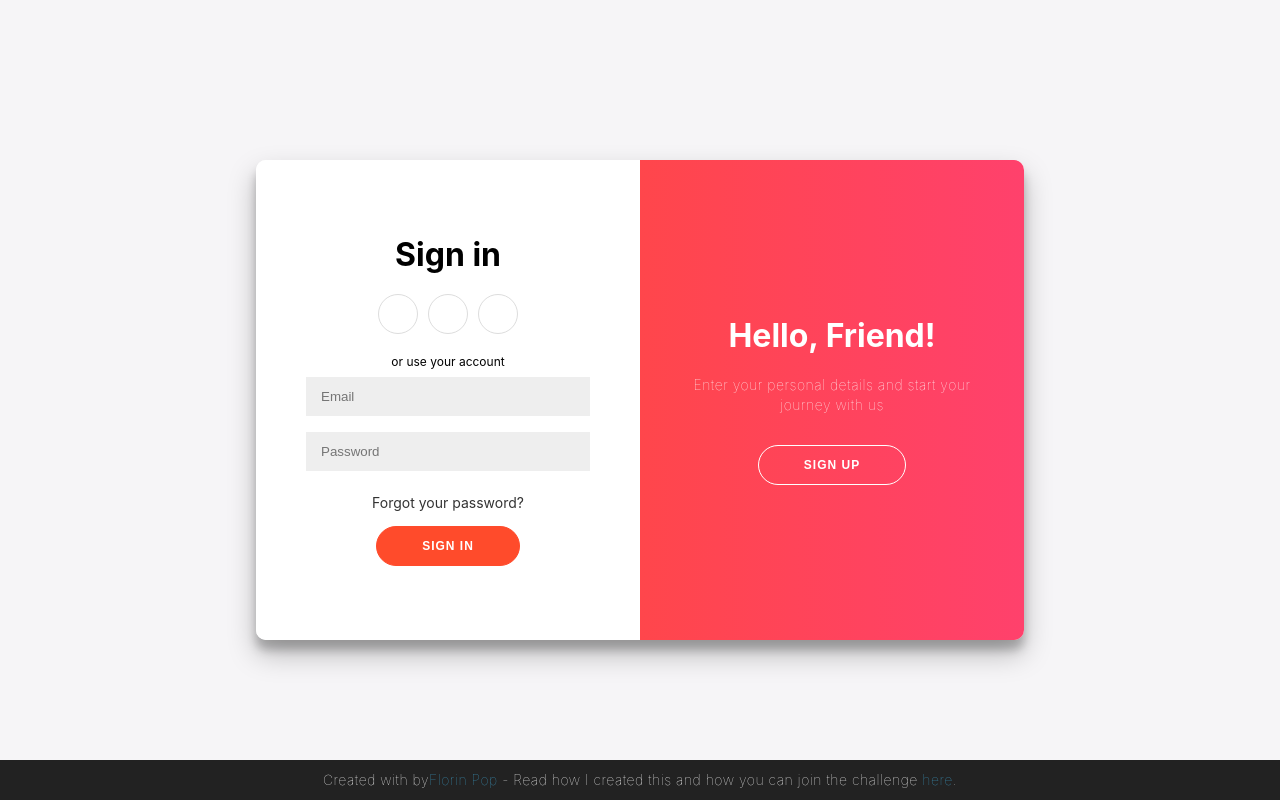
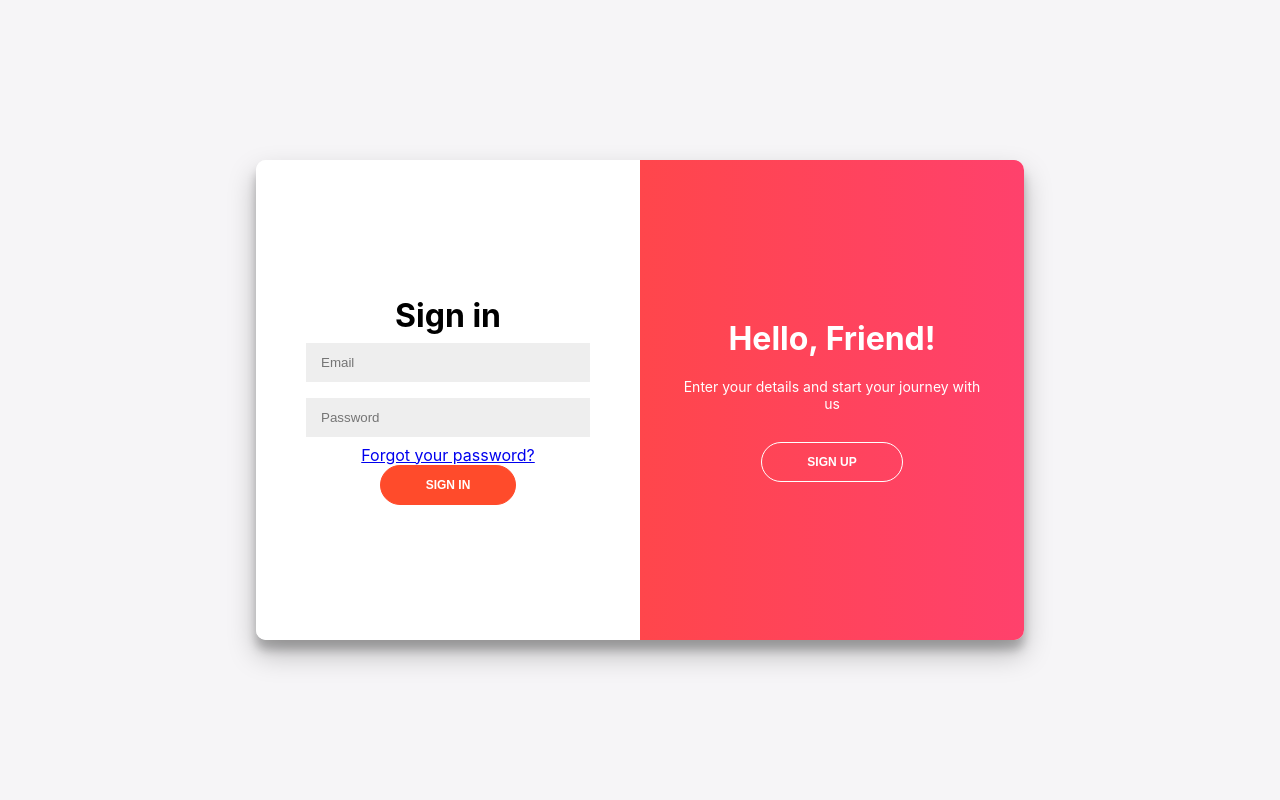
Before and after one commit to Rohithstu/circular-economy-platform, a React (Create React App) app in the folder frontend/: page / in a window 1280 px wide. Built offline with nearby package versions, Linux system fonts and the light colour scheme.

Commit message:
changes made

```diff
--- a/frontend/src/App.jsx
+++ b/frontend/src/App.js
@@ -1,5 +1,3 @@
-// src/App.jsx
-
 import React, { useState } from "react";
 import { BrowserRouter as Router, Routes, Route, Navigate } from "react-router-dom";
 import Marketplace from "./components/Marketplace";
@@ -43,7 +41,7 @@ const App = () => {
           }
         />
 
-        {/* Catch-all for unknown routes */}
+        {/* Catch-all */}
         <Route path="*" element={<Navigate to="/" replace />} />
       </Routes>
     </Router>
--- a/frontend/src/components/AuthForm.css
+++ b/frontend/src/components/AuthForm.css
@@ -1,9 +1,6 @@
-/* src/components/AuthForm.css */
 @import url('https://fonts.googleapis.com/css?family=Montserrat:400,800');
 
-* {
-	box-sizing: border-box;
-}
+* { box-sizing: border-box; }
 
 body {
   background: #f6f5f7;
@@ -16,33 +13,8 @@ body {
   margin: -20px 0 50px;
 }
 
-h1 {
-	font-weight: bold;
-	margin: 0;
-}
-
-h2 {
-	text-align: center;
-}
-
-p {
-	font-size: 14px;
-	font-weight: 100;
-	line-height: 20px;
-	letter-spacing: 0.5px;
-	margin: 20px 0 30px;
-}
-
-span {
-	font-size: 12px;
-}
-
-a {
-	color: #333;
-	font-size: 14px;
-	text-decoration: none;
-	margin: 15px 0;
-}
+h1 { font-weight: bold; margin: 0; }
+p { font-size: 14px; margin: 20px 0 30px; }
 
 button {
   border-radius: 20px;
@@ -52,23 +24,13 @@ button {
   font-size: 12px;
   font-weight: bold;
   padding: 12px 45px;
-	letter-spacing: 1px;
   text-transform: uppercase;
   transition: transform 80ms ease-in;
 }
 
-button:active {
-	transform: scale(0.95);
-}
-
-button:focus {
-	outline: none;
-}
-
-button.ghost {
-	background-color: transparent;
-	border-color: #FFFFFF;
-}
+button:active { transform: scale(0.95); }
+button:focus { outline: none; }
+button.ghost { background-color: transparent; border-color: #FFFFFF; }
 
 form {
   background-color: #FFFFFF;
@@ -108,23 +70,10 @@ input {
   transition: all 0.6s ease-in-out;
 }
 
-.sign-in-container {
-	left: 0;
-	width: 50%;
-	z-index: 2;
-}
+.sign-in-container { left: 0; width: 50%; z-index: 2; }
+.container.right-panel-active .sign-in-container { transform: translateX(100%); }
 
-.container.right-panel-active .sign-in-container {
-	transform: translateX(100%);
-}
-
-.sign-up-container {
-	left: 0;
-	width: 50%;
-	opacity: 0;
-	z-index: 1;
-}
-
+.sign-up-container { left: 0; width: 50%; opacity: 0; z-index: 1; }
 .container.right-panel-active .sign-up-container {
   transform: translateX(100%);
   opacity: 1;
@@ -133,39 +82,25 @@ input {
 }
 
 @keyframes show {
-	0%, 49.99% {
-		opacity: 0;
-		z-index: 1;
-	}
-
-	50%, 100% {
-		opacity: 1;
-		z-index: 5;
-	}
+  0%, 49.99% { opacity: 0; z-index: 1; }
+  50%, 100% { opacity: 1; z-index: 5; }
 }
 
 .overlay-container {
   position: absolute;
-	top: 0;
-	left: 50%;
-	width: 50%;
-	height: 100%;
+  top: 0; left: 50%;
+  width: 50%; height: 100%;
   overflow: hidden;
   transition: transform 0.6s ease-in-out;
   z-index: 100;
 }
 
-.container.right-panel-active .overlay-container{
-	transform: translateX(-100%);
-}
+.container.right-panel-active .overlay-container { transform: translateX(-100%); }
 
 .overlay {
-	background: #FF416C;
-	background: -webkit-linear-gradient(to right, #FF4B2B, #FF416C);
   background: linear-gradient(to right, #FF4B2B, #FF416C);
   background-repeat: no-repeat;
   background-size: cover;
-	background-position: 0 0;
   color: #FFFFFF;
   position: relative;
   left: -100%;
@@ -175,9 +110,7 @@ input {
   transition: transform 0.6s ease-in-out;
 }
 
-.container.right-panel-active .overlay {
-  	transform: translateX(50%);
-}
+.container.right-panel-active .overlay { transform: translateX(50%); }
 
 .overlay-panel {
   position: absolute;
@@ -187,66 +120,12 @@ input {
   flex-direction: column;
   padding: 0 40px;
   text-align: center;
-	top: 0;
-	height: 100%;
-	width: 50%;
-	transform: translateX(0);
+  top: 0; height: 100%; width: 50%;
   transition: transform 0.6s ease-in-out;
 }
 
-.overlay-left {
-	transform: translateX(-20%);
-}
+.overlay-left { transform: translateX(-20%); }
+.container.right-panel-active .overlay-left { transform: translateX(0); }
 
-.container.right-panel-active .overlay-left {
-	transform: translateX(0);
-}
-
-.overlay-right {
-	right: 0;
-	transform: translateX(0);
-}
-
-.container.right-panel-active .overlay-right {
-	transform: translateX(20%);
-}
-
-.social-container {
-	margin: 20px 0;
-}
-
-.social-container a {
-	border: 1px solid #DDDDDD;
-	border-radius: 50%;
-	display: inline-flex;
-	justify-content: center;
-	align-items: center;
-	margin: 0 5px;
-	height: 40px;
-	width: 40px;
-}
-
-footer {
-    background-color: #222;
-    color: #fff;
-    font-size: 14px;
-    bottom: 0;
-    position: fixed;
-    left: 0;
-    right: 0;
-    text-align: center;
-    z-index: 999;
-}
-
-footer p {
-    margin: 10px 0;
-}
-
-footer i {
-    color: red;
-}
-
-footer a {
-    color: #3c97bf;
-    text-decoration: none;
-}
+.overlay-right { right: 0; transform: translateX(0); }
+.container.right-panel-active .overlay-right { transform: translateX(20%); }
--- a/frontend/src/components/AuthForm.jsx
+++ b/frontend/src/components/AuthForm.jsx
@@ -1,68 +1,57 @@
-// src/components/AuthForm.jsx
-
 import React, { useState } from 'react';
 import './AuthForm.css';
 
-const AuthForm = () => {
+const AuthForm = ({ onLogin }) => {
   const [isSignUpActive, setIsSignUpActive] = useState(false);
 
   const handleSignUpClick = () => setIsSignUpActive(true);
   const handleSignInClick = () => setIsSignUpActive(false);
 
+  const handleSignInSubmit = (e) => {
+    e.preventDefault();
+    // 🚀 Later you can add validation here
+    onLogin(); // tell App.js user is logged in
+  };
+
   return (
-    <div className={`container ${isSignUpActive ? 'right-panel-active' : ''}`} id="container">
+    <div className={`container ${isSignUpActive ? 'right-panel-active' : ''}`}>
+      {/* Sign Up Form */}
       <div className="form-container sign-up-container">
-        <form action="#">
+        <form>
           <h1>Create Account</h1>
-          <div className="social-container">
-            <a href="#" className="social"><i className="fab fa-facebook-f"></i></a>
-            <a href="#" className="social"><i className="fab fa-google-plus-g"></i></a>
-            <a href="#" className="social"><i className="fab fa-linkedin-in"></i></a>
-          </div>
-          <span>or use your email for registration</span>
           <input type="text" placeholder="Name" />
           <input type="email" placeholder="Email" />
           <input type="password" placeholder="Password" />
-          <button>Sign Up</button>
+          <button type="submit">Sign Up</button>
         </form>
       </div>
+
+      {/* Sign In Form */}
       <div className="form-container sign-in-container">
-        <form action="#">
+        <form onSubmit={handleSignInSubmit}>
           <h1>Sign in</h1>
-          <div className="social-container">
-            <a href="#" className="social"><i className="fab fa-facebook-f"></i></a>
-            <a href="#" className="social"><i className="fab fa-google-plus-g"></i></a>
-            <a href="#" className="social"><i className="fab fa-linkedin-in"></i></a>
-          </div>
-          <span>or use your account</span>
-          <input type="email" placeholder="Email" />
-          <input type="password" placeholder="Password" />
+          <input type="email" placeholder="Email" required />
+          <input type="password" placeholder="Password" required />
           <a href="#">Forgot your password?</a>
-          <button>Sign In</button>
+          <button type="submit">Sign In</button>
         </form>
       </div>
+
+      {/* Overlay */}
       <div className="overlay-container">
         <div className="overlay">
           <div className="overlay-panel overlay-left">
             <h1>Welcome Back!</h1>
             <p>To keep connected with us please login with your personal info</p>
-            <button className="ghost" onClick={handleSignInClick} id="signIn">Sign In</button>
+            <button className="ghost" onClick={handleSignInClick}>Sign In</button>
           </div>
           <div className="overlay-panel overlay-right">
             <h1>Hello, Friend!</h1>
-            <p>Enter your personal details and start your journey with us</p>
-            <button className="ghost" onClick={handleSignUpClick} id="signUp">Sign Up</button>
+            <p>Enter your details and start your journey with us</p>
+            <button className="ghost" onClick={handleSignUpClick}>Sign Up</button>
           </div>
         </div>
       </div>
-
-      <footer>
-        <p>
-          Created with <i className="fa fa-heart"></i> by
-          <a target="_blank" href="https://florin-pop.com">Florin Pop</a> - Read how I created this and how you can join the challenge
-          <a target="_blank" href="https://www.florin-pop.com/blog/2019/03/double-slider-sign-in-up-form/"> here</a>.
-        </p>
-      </footer>
     </div>
   );
 };
--- a/frontend/src/index.css
+++ b/frontend/src/index.css
@@ -1,3 +1,7 @@
+
+@tailwind base;
+@tailwind components;
+@tailwind utilities;
 body {
   margin: 0;
   font-family: -apple-system, BlinkMacSystemFont, 'Segoe UI', 'Roboto', 'Oxygen',
--- a/frontend/src/index.js
+++ b/frontend/src/index.js
@@ -1,6 +1,6 @@
 import React from "react";
 import ReactDOM from "react-dom/client";
-import App from "./App";   // this will now load App.jsx automatically
+import App from "./App";
 import "./index.css";
 
 const root = ReactDOM.createRoot(document.getElementById("root"));
```
Lines whose indentation alone changed are shown as unchanged.
